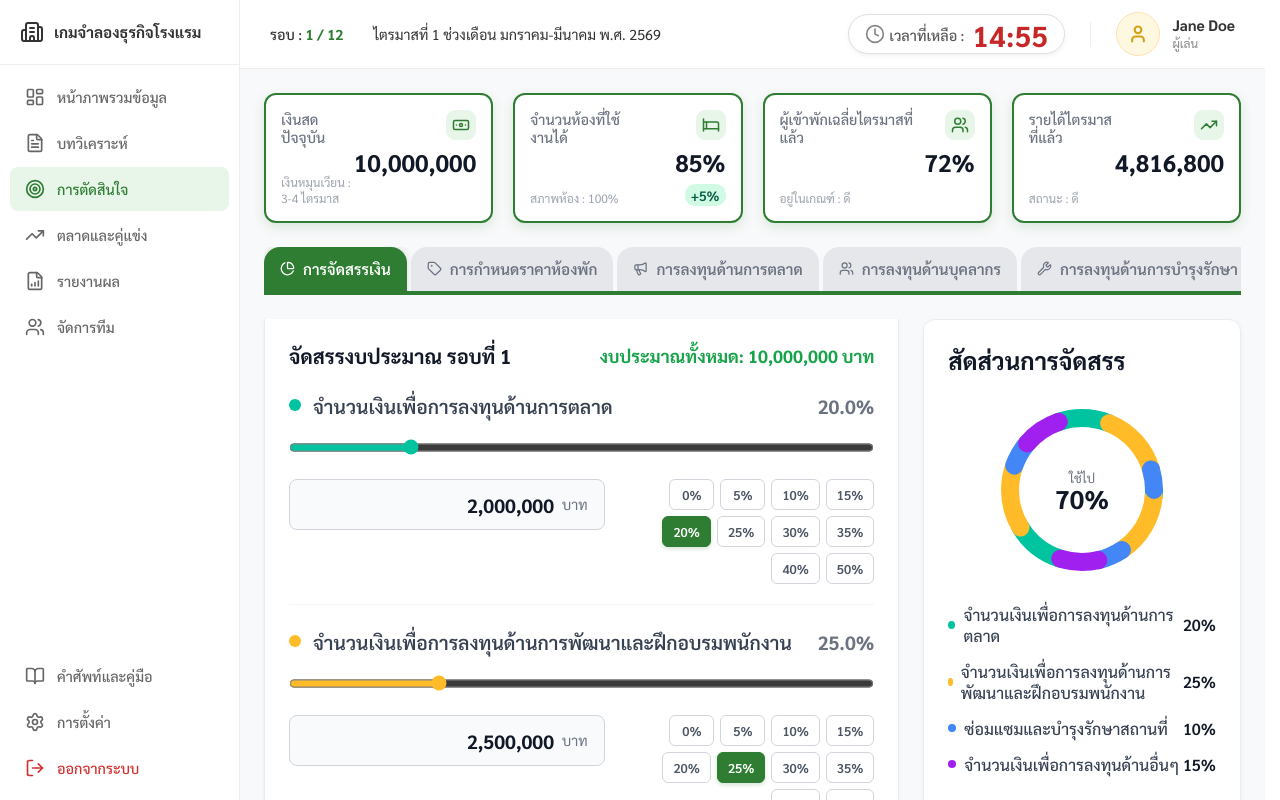
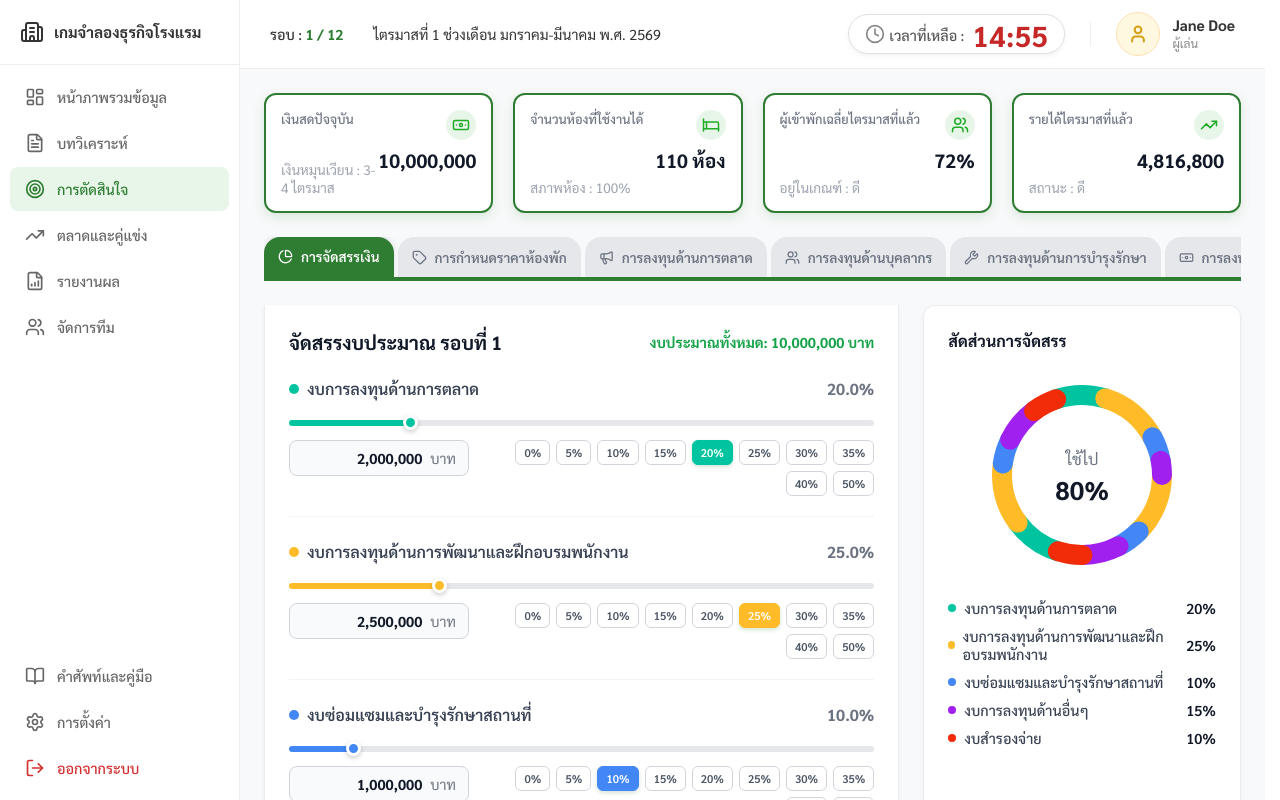
Before and after one commit to purimprach/HBS, a React (Vite) app: page /decision in a window 1280 px wide. Built offline with nearby package versions, Linux system fonts and the light colour scheme.

Commit message:
ทำหน้าลงทุนสำหรับ CEO เรียบร้อย รอการแก้ไขกล่องล่างสุด

```diff
--- a/src/DecisionPage.css
+++ b/src/DecisionPage.css
@@ -1,12 +1,6 @@
-/* src/DecisionPage.css */
-
 /* --- โครงสร้างหลัก --- */
 .decision-page {
   padding: 24px;
-
-  /* ✅ เพิ่มบรรทัดนี้ครับ: เว้นระยะขอบล่างให้เยอะหน่อย (เช่น 80px - 100px) */
-  padding-bottom: 100px;
-
   background-color: #F8F9FA;
   min-height: 100vh;
   font-family: 'Sarabun', sans-serif;
@@ -14,14 +8,14 @@
 }
 
 /* --- Top Stats Grid --- */
-.stats-grid {
+.stats-grid { /*ลักษณะการจัดวางกล่อง 4 กล่องด้านบน*/
   display: grid;
   grid-template-columns: repeat(4, 1fr);
   gap: 20px;
   margin-bottom: 24px;
 }
 
-.stat-card {
+.stat-card {/*รูปแบบกล่อง 4 กล่องด้านบน*/
   background: white;
   padding: 15px;
   border-radius: 12px;
@@ -56,42 +50,30 @@
     gap: 8px;
 }
 
-.card-title {
+.card-title {/*ตัวอักษรใน 4 กล่อง เช่น เงินสดปัจจุบัน*/
   color: #6B7280;
-  font-size: 0.9rem;
+  font-size: 0.8rem;
   font-weight: 500;
   margin-bottom: 4px;
 }
 
-.card-value {
-  font-size: 1.5rem;
+.card-value {/*ตัวเลขต่างๆ ใน 4 กล่อง เช่น 10,000,000 หรือ 85%*/
+  font-size: 1.2rem;
   font-weight: 700;
   color: #111827;
   text-align: right;
   line-height: 1.2;
 }
 
-.trend-indicator {
-    font-size: 0.85rem;
-    padding: 2px 6px;
-    border-radius: 10px;
-    font-weight: 600;
-    vertical-align: middle;
-}
-.trend-indicator.positive {
-    background-color: #D1FAE5;
-    color: #065F46;
-}
-
-.card-sub {
-  font-size: 0.75rem;
+.card-sub { /*ข้อความในกล่องบรรทัดล่างสุด เช่น  เงินหมุนเวียน สภาพห้อง*/
+  font-size: 0.85rem;
   color: #9CA3AF;
   margin-top: auto;
 }
 
-.card-icon-wrapper {
+.card-icon-wrapper {/*ขนาดของกรอบ พื้นเขียวของรูปไอคอนต่างๆ ในกรอบ 4 กรอบ*/
     padding: 6px;
-    border-radius: 30%;
+    border-radius: 50%;
     display: flex;
     align-items: center;
     justify-content: center;
@@ -101,11 +83,11 @@
 
 .icon-green {
     background: #E8F5E9;
-    color: #2E7D32;
+    color: #20ac27;
 }
 
 /* --- Tabs Navigation --- */
-.decision-tabs {
+.decision-tabs {/*เส้นยาวๆ สีเขียวใต้แถบเลือก การตัดสินใจในงบต่างๆ*/
   display: flex;
   gap: 4px;
   margin-bottom: 0;
@@ -114,18 +96,18 @@
   padding-right: 4px;
 }
 
-.tab-btn {
+.tab-btn {/*ตัวอักษรในแต่ละแถบการตัดสินใจ*/
   display: flex;
   align-items: center;
   flex: 1;
   justify-content: center;
   gap: 8px;
-  padding: 12px 16px;
+  padding: 10px 14px;
   border: none;
   border-radius: 16px 16px 0 0;
   background-color: #E5E7EB;
   color: #6B7280;
-  font-size: 0.95rem;
+  font-size: 0.85rem;
   font-weight: 600;
   cursor: pointer;
   transition: all 0.2s ease;
@@ -176,16 +158,16 @@
   margin-bottom: 24px;
 }
 
-.section-header h3 {
+.section-header h3 {/*ข้อความ การจัดสรรงบประมาณรอบที่ 1*/
   margin: 0;
-  font-size: 1.25rem;
+  font-size: 1.2rem;
   color: #111827;
 }
 
-.budget-limit {
+.budget-limit {/*ข้อความ งบประมาณทั้งหมด*/
   color: #16A34A;
   font-weight: bold;
-  font-size: 1.1rem;
+  font-size: 0.9rem;
 }
 
 /* --- Slider & Inputs --- */
@@ -195,35 +177,83 @@
   border-bottom: 1px solid #F3F4F6;
 }
 
-.item-label {
+.item-label { /*ตัวอักษรตรง งบการลงทุน .....*/
   display: flex;
   align-items: center;
-  gap: 12px;
-  margin-bottom: 20px;
+  gap: 8px;
+  margin-bottom: 10px;
   font-weight: 600;
   color: #374151;
-  font-size: 1.2rem;
+  font-size: 1rem;
 }
 
-.dot { width: 12px; height: 12px; border-radius: 50%; }
-.percent-badge {
+.dot { width: 10px; height: 10px; border-radius: 50%; } /*จุดที่อยู่ตรงหน้า งบ ต่างๆ*/
+.percent-badge { /*ตัวเลข % เช่น 15% ที่อยู่หลัง งบต่างๆ*/
   margin-left: auto;
   font-weight: 700;
   color: #6B7280;
-  font-size: 1.2rem;
+  font-size: 1rem;
 }
 
 .slider-row {
-  margin-bottom: 20px;
+  margin-bottom: 10px;
 }
 
+/* src/DecisionPage.css */
+
+/* --- Slider Customization (แก้ปัญหาจอดำ 100%) --- */
 .range-slider {
+  -webkit-appearance: none; /* ปิด Style เดิมของ Chrome/Safari */
+  appearance: none;
   width: 100%;
-  height: 15px;
+  height: 6px;
   border-radius: 4px;
-  background: #E5E7EB;
   outline: none;
   cursor: pointer;
+  /* background: ถูกกำหนดที่ Inline Style ใน React แล้ว */
+}
+
+/* ปรับแต่ง "หัวปุ่มของแถบเลื่อน" (Thumb) สำหรับ Chrome/Safari/Edge */
+.range-slider::-webkit-slider-thumb {
+  -webkit-appearance: none;
+  appearance: none;
+  width: 15px;   /* ขนาดหัวปุ่มขอบแถบเลื่อน */
+  height: 15px;
+  border-radius: 50%;
+
+  /* ✅ ดึงสีจาก JSX มาใช้ตรงนี้ */
+  background: var(--thumb-color);
+
+  border: 3px solid white; /* เพิ่มขอบขาวให้ดูสวยมีมิติ */
+  box-shadow: 0 2px 5px rgba(0,0,0,0.2); /* เพิ่มเงา */
+  margin-top: -4.5px; /* จัดกึ่งกลางแนวตั้ง (คำนวณจากความสูง Track) */
+  transition: transform 0.1s;
+}
+
+/* Effect ตอนกดค้างที่ปุ่ม */
+.range-slider:active::-webkit-slider-thumb {
+  transform: scale(1.1);
+}
+
+/* ปรับแต่งราง (Track) - ต้องกำหนดไว้เพื่อ Reset ค่า */
+.range-slider::-webkit-slider-runnable-track {
+  width: 100%;
+  height: 8px;
+  border-radius: 4px;
+  /* สีรางถูกจัดการโดย background linear-gradient ใน JSX แล้ว */
+  background: transparent;
+  border: none;
+}
+
+/* --- Support Firefox (เผื่อเปิดใน Firefox) --- */
+.range-slider::-moz-range-thumb {
+  width: 24px;
+  height: 24px;
+  border-radius: 50%;
+  background: var(--thumb-color);
+  border: 3px solid white;
+  box-shadow: 0 2px 5px rgba(0,0,0,0.2);
+  border: none;
 }
 
 /* แถวควบคุม (Input + ปุ่ม %) */
@@ -240,19 +270,19 @@
   align-items: center;
   gap: 8px;
   background: #F9FAFB;
-  padding: 12px 16px;
+  padding: 8px 12px;
   border-radius: 8px;
   border: 1px solid #D1D5DB;
-  min-width: 100px;
+  width: 180px;
 }
 
-.number-input-wrapper input {
+.number-input-wrapper input {/*ตัวเลขงบการเงิน เช่น 2,000,000 ไม่รวม คำว่า บาท*/
   border: none;
   background: transparent;
   width: 100%;
   text-align: right;
   font-weight: 700;
-  font-size: 1.2rem;
+  font-size: 0.9rem;
   outline: none;
   color: #111827;
 }
@@ -271,14 +301,14 @@
 .percent-buttons button {
   border: 1px solid #D1D5DB;
   background: white;
-  padding: 6px 10px;
+  padding: 4px 8px;
   border-radius: 6px;
-  font-size: 0.8rem;
+  font-size: 0.7rem; /*ขนาดตัวเลขในกล่อง %*/
   font-weight: 600;
   cursor: pointer;
   color: #4B5563;
   transition: all 0.2s;
-  min-width: 45px;
+  min-width: 35px;
 }
 
 .percent-buttons button:hover:not(:disabled) {
@@ -324,16 +354,16 @@
   top: 20px;
 }
 
-.summary-section h3 {
+.summary-section h3 { /*คำว่า สัดส่วนการจัดสรร*/
     margin-top: 0;
     margin-bottom: 24px;
     color: #111827;
-    font-size: 1.5rem;
+    font-size: 1rem;
 }
 
 .donut-chart-wrapper {
-  width: 180px;
-  height: 180px;
+  width: 200px;
+  height: 200px;
   margin: 0 auto 24px;
   position: relative;
 }
@@ -348,12 +378,13 @@
   align-items: center;
 }
 
-.chart-label-text {
-  font-size: 0.8rem;
+.chart-label-text {/*คำว่า ใช้ไป*/
+  font-size: 1rem;
   color: #6B7280;
+  margin-bottom: 8px;
 }
 
-.chart-percent-text {
+.chart-percent-text { /*เลข % ในแผนภูมิวงกลม*/
   font-size: 1.6rem;
   font-weight: 700;
   color: #111827;
@@ -364,12 +395,12 @@
   margin-bottom: 60px;
 }
 
-.legend-item {
+.legend-item {/*เลข % หลังงบต่างๆ ใต้แผนภูมิวงกลม*/
   display: flex;
   justify-content: space-between;
   align-items: center;
-  margin-bottom: 15px;
-  font-size: 1rem;
+  margin-bottom: 10px;
+  font-size: 0.9rem;
   color: #4B5563;
 }
 
@@ -379,12 +410,12 @@
   gap: 8px;
 }
 
-.legend-name {
+.legend-name {/*ตัวอักษรงบต่างๆ ใต้แผนภูมิวงกลม*/
   color: #374151;
   font-weight: 500;
-  font-size: 1rem;
+  font-size: 0.9rem;
 }
-.legend-dot { width: 8px; height: 8px; border-radius: 50%; }
+.legend-dot { width: 8px; height: 8px; border-radius: 50%; } /*ขนาดจุด หน้า งบต่างๆ ใต้แผนภูมิวงกลม*/
 .legend-val { font-weight: 600; color: #111827; }
 
 .budget-status {
--- a/src/DecisionPage.jsx
+++ b/src/DecisionPage.jsx
@@ -7,19 +7,19 @@ import {
 
 const TOTAL_BUDGET = 10000000;
 
-// ✅ รายการปุ่มเปอร์เซ็นต์ (0 - 50%)
 const PERCENT_OPTIONS = [0, 5, 10, 15, 20, 25, 30, 35, 40, 50];
 
 const DecisionPage = () => {
   const [activeTab, setActiveTab] = useState('allocation');
   const [isSaved, setIsSaved] = useState(false);
 
-  // ✅ รายการงบประมาณที่คุณแก้ไขมาล่าสุด (4 รายการ)
+  // ✅ แก้ไข Comma (,) ที่หายไป และสีแดงของงบสำรองจ่าย
   const [budgets, setBudgets] = useState([
-    { id: 1, name: 'จำนวนเงินเพื่อการลงทุนด้านการตลาด', value: 2000000, color: '#00C49F' },
-    { id: 2, name: 'จำนวนเงินเพื่อการลงทุนด้านการพัฒนาและฝึกอบรมพนักงาน', value: 2500000, color: '#FFBB28' },
-    { id: 3, name: 'ซ่อมแซมและบำรุงรักษาสถานที่', value: 1000000, color: '#4287f5' },
-    { id: 4, name: 'จำนวนเงินเพื่อการลงทุนด้านอื่นๆ', value: 1500000, color: '#A020F0' }
+    { id: 1, name: 'งบการลงทุนด้านการตลาด', value: 2000000, color: '#00C49F' },
+    { id: 2, name: 'งบการลงทุนด้านการพัฒนาและฝึกอบรมพนักงาน', value: 2500000, color: '#FFBB28' },
+    { id: 3, name: 'งบซ่อมแซมและบำรุงรักษาสถานที่', value: 1000000, color: '#4287f5' },
+    { id: 4, name: 'งบการลงทุนด้านอื่นๆ', value: 1500000, color: '#A020F0' }, // ✅ เติม , ให้แล้ว
+    { id: 5, name: 'งบสำรองจ่าย', value: 1000000, color: '#f22c09' }        // ✅ ใช้สีแดงตามที่ขอ
   ]);
 
   const [usedBudget, setUsedBudget] = useState(0);
@@ -64,7 +64,7 @@ const DecisionPage = () => {
           </div>
           <div className="card-right">
             <div className="card-icon-wrapper icon-green"><Banknote size={28} /></div>
-            <div className="card-value">{formatMoney(TOTAL_BUDGET)}</div>
+            <div className="card-value">{formatMoney(TOTAL_BUDGET)} </div>
           </div>
         </div>
         <div className="stat-card accent-green">
@@ -74,7 +74,7 @@ const DecisionPage = () => {
           </div>
           <div className="card-right">
             <div className="card-icon-wrapper icon-green"><Bed size={28} /></div>
-            <div className="card-value">85% <span className="trend-indicator positive">+5%</span></div>
+            <div className="card-value">110 ห้อง </div>
           </div>
         </div>
         <div className="stat-card accent-green">
@@ -94,7 +94,7 @@ const DecisionPage = () => {
           </div>
           <div className="card-right">
             <div className="card-icon-wrapper icon-green"><TrendingUp size={28} /></div>
-            <div className="card-value">4,816,800</div>
+            <div className="card-value">4,816,800 </div>
           </div>
         </div>
       </div>
@@ -126,10 +126,8 @@ const DecisionPage = () => {
 
         {activeTab === 'allocation' ? (
           <>
-            {/* ✅ Wrapper สำหรับฝั่งซ้าย (เพื่อแยกกล่อง Form กับ Max Spending) */}
             <div className="left-column">
 
-                {/* กล่องที่ 1: Form Sliders */}
                 <div className="budget-form-section">
                   <div className="section-header">
                       <h3>จัดสรรงบประมาณ รอบที่ 1</h3>
@@ -153,7 +151,14 @@ const DecisionPage = () => {
                                 value={item.value}
                                 onChange={(e) => handleBudgetChange(item.id, Number(e.target.value))}
                                 className="range-slider"
-                            style={{ accentColor: item.color }}
+                                style={{
+                                // 1. ส่งค่าสีเข้าไปเป็นตัวแปร เพื่อให้ CSS เอาไปใช้ทำสีปุ่ม
+                                     '--thumb-color': item.color,
+
+                                // 2. สร้างแถบสีด้วยตัวเอง (ซ้ายสีเข้ม-ขวาสีเทา) จะได้ไม่ติดดำ
+                                background: `linear-gradient(to right, ${item.color} 0%, ${item.color} ${percent}%, #E5E7EB ${percent}%, #E5E7EB 100%)`
+                                 }}
+    /* ------------------------------------------------ */
                                 disabled={isSaved}
                               />
                           </div>
@@ -175,7 +180,6 @@ const DecisionPage = () => {
 
                               <div className="percent-buttons">
                                   {PERCENT_OPTIONS.map((pct) => {
-                                // คำนวณเพื่อ Highlight ปุ่ม
                                     const targetValue = (TOTAL_BUDGET * pct) / 100;
                                     const isActive = item.value === targetValue;
                                     return (
@@ -184,6 +188,12 @@ const DecisionPage = () => {
                                           onClick={() => handlePercentClick(item.id, pct)}
                                           disabled={isSaved}
                                           className={isActive ? 'active' : ''}
+                                          // ✅ เพิ่มตรงนี้: สั่งเปลี่ยนสีปุ่มตามสีของ item.color
+                                          style={isActive ? {
+                                            backgroundColor: item.color,
+                                            borderColor: item.color,
+                                            color: '#fff' // ตัวหนังสือสีขาว
+                                          } : {}}
                                         >
                                           {pct}%
                                         </button>
@@ -197,13 +207,11 @@ const DecisionPage = () => {
                   </div>
                 </div>
 
-                {/* ✅ กล่องที่ 2: Max Spending (แยกออกมาแล้วตามที่ขอ) */}
                 <div className="max-spending-card">
                     รายจ่ายสูงสุดต่อเดือน (ยังไม่หักค่าใช้จ่าย): <strong>6,450,000 บาท/เดือน</strong>
                 </div>
             </div>
 
-            {/* ฝั่งขวา: Summary Section */}
             <div className="summary-section">
               <h3>สัดส่วนการจัดสรร</h3>
 
```
Lines whose indentation alone changed are shown as unchanged.
